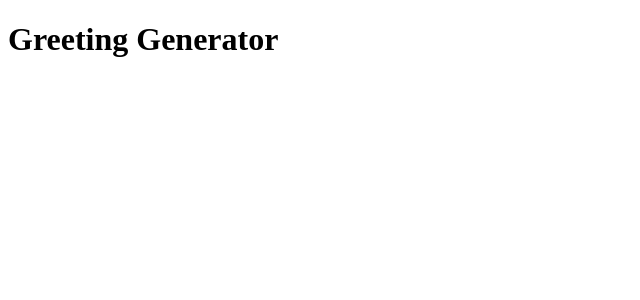
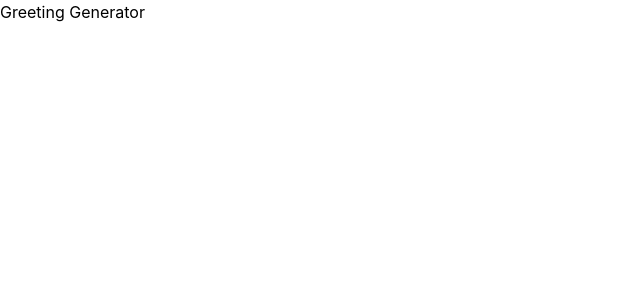
Before and after one commit to zhaslansabyrzhan/greeting-generator, a React (Vite) app: page / in a window 1280 px wide. Shown: the top 300 px of the page, without its empty margins (0-640 px from the left). Built offline with nearby package versions, Linux system fonts and the light colour scheme.

Commit message:
feat: add tailwind

```diff
--- a/package.json
+++ b/package.json
@@ -10,8 +10,10 @@
     "preview": "vite preview"
   },
   "dependencies": {
+    "@tailwindcss/vite": "^4.3.2",
     "react": "^19.2.7",
-    "react-dom": "^19.2.7"
+    "react-dom": "^19.2.7",
+    "tailwindcss": "^4.3.2"
   },
   "devDependencies": {
     "@types/node": "^24.13.2",
--- /dev/null
+++ b/src/index.css
@@ -0,0 +1 @@
+@import 'tailwindcss';
--- a/src/main.tsx
+++ b/src/main.tsx
@@ -1,5 +1,6 @@
 import { StrictMode } from 'react'
 import { createRoot } from 'react-dom/client'
+import '@/index.css'
 import { App } from '@/App'
 
 createRoot(document.getElementById('root')!).render(
--- a/vite.config.ts
+++ b/vite.config.ts
@@ -1,9 +1,10 @@
 import { defineConfig } from 'vite'
 import react from '@vitejs/plugin-react'
+import tailwindcss from '@tailwindcss/vite'
 import path from 'path'
 
 export default defineConfig({
-  plugins: [react()],
+  plugins: [react(), tailwindcss()],
   resolve: {
     alias: {
       '@': path.resolve(__dirname, './src'),
```
Also changed, not shown: 1 other file (tests, documents, lock files or other folders).
